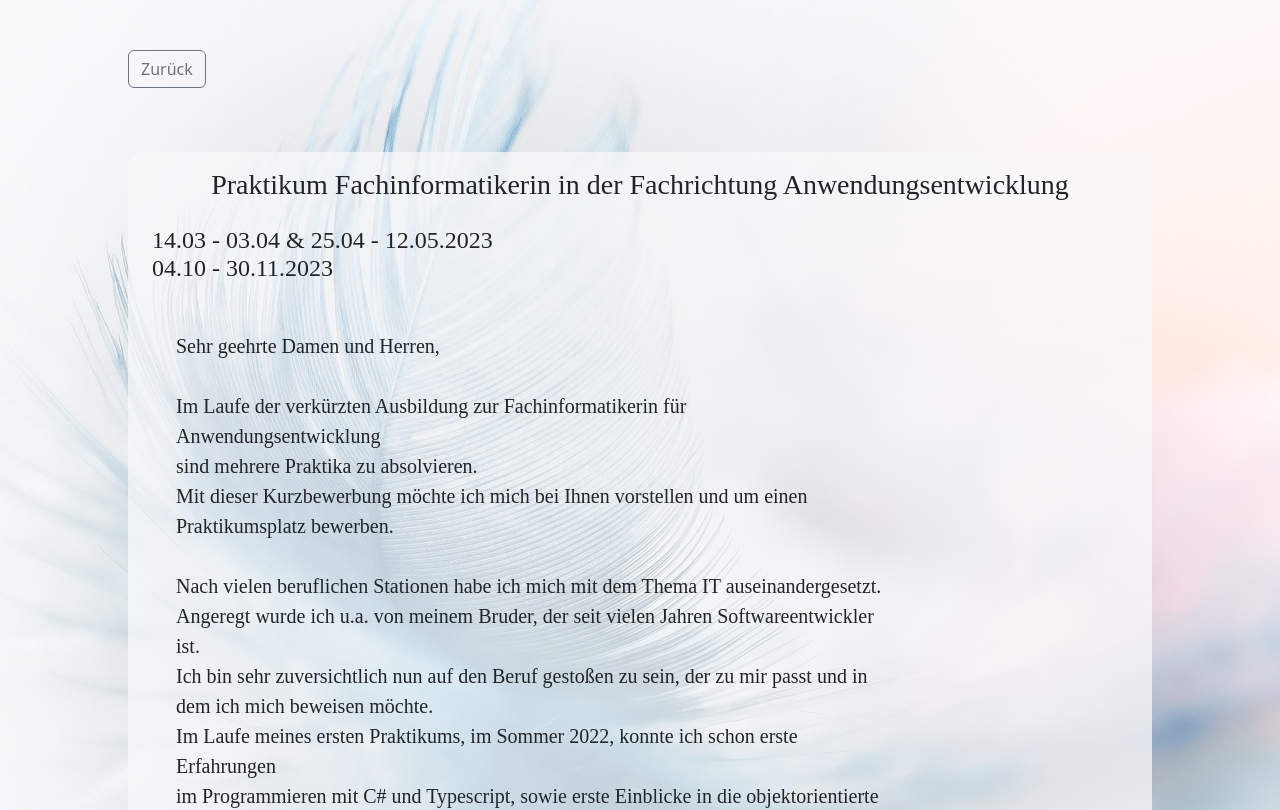
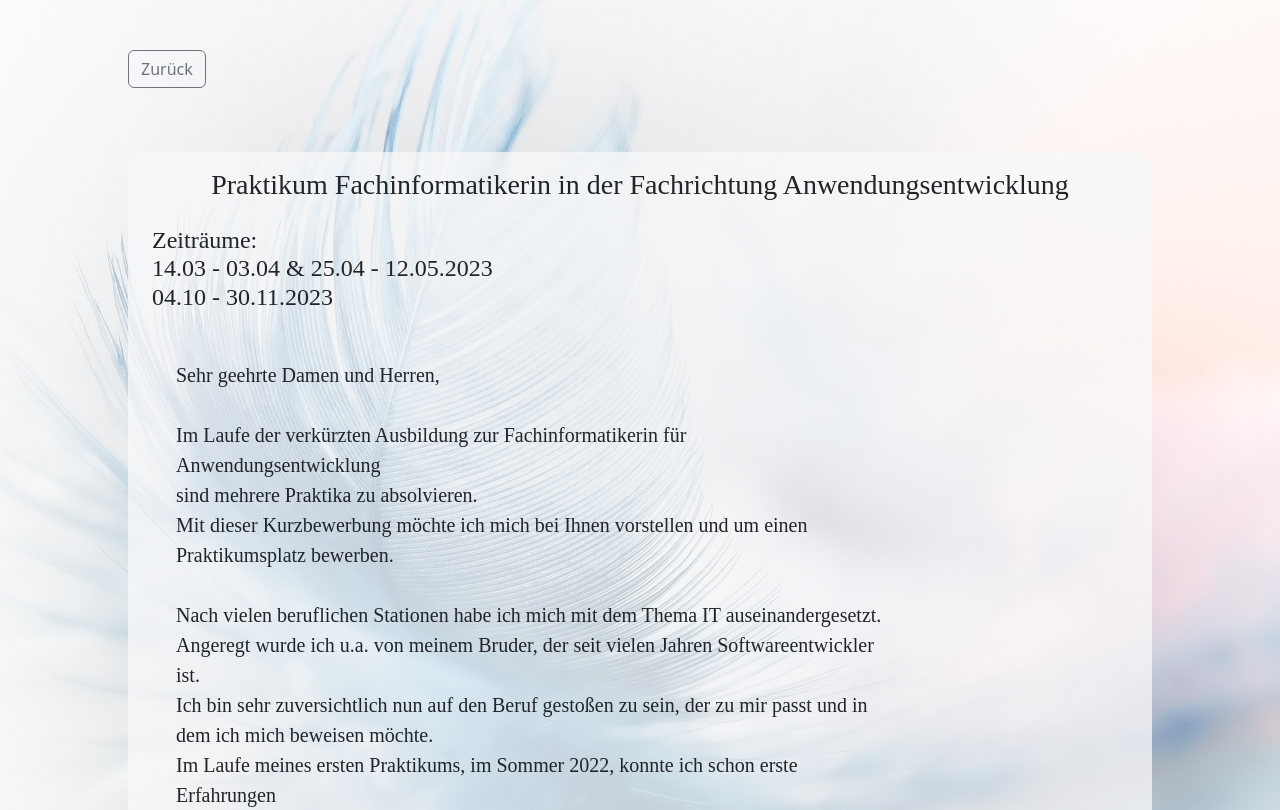
Before and after one commit to helenegidion/Bewerbung, a plain HTML site: page info.html in a window 1280 px wide. Shown: the top 810 px of the page. Drawn offline with nearby package versions, Linux system fonts and the light colour scheme; a web font is replaced by a local one.

Commit message:
Update info.html

```diff
--- a/info.html
+++ b/info.html
@@ -23,7 +23,7 @@
 
 
         <h3 class="fs-3">Praktikum Fachinformatikerin in der Fachrichtung Anwendungsentwicklung</h3>
-        <h4 class="m-4" style = "text-align: start;>Zeiträume: <br>
+        <h4 class="m-4" style = "text-align: start;">Zeiträume: <br>
             14.03 - 03.04 &
                 25.04 - 12.05.2023 <br>
             04.10 - 30.11.2023 <br> </h4>
```
